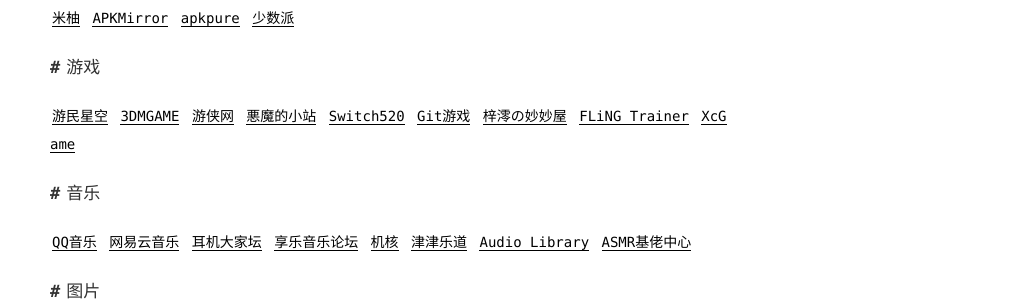
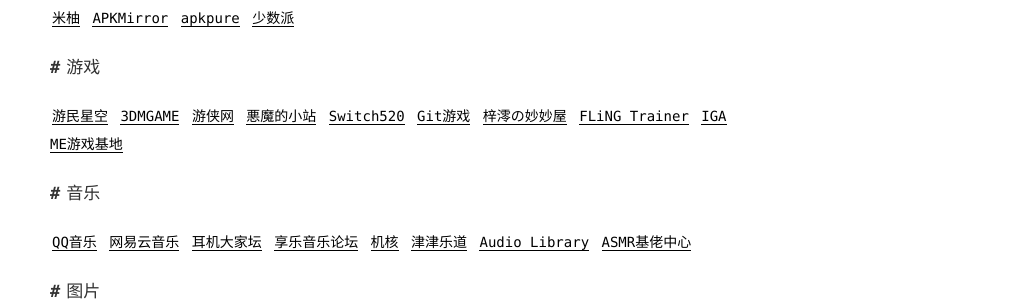
Before and after one commit to admans/admans.github.io, a Jekyll site: the page built from pages/navi.md, in a window 1280 px wide. Shown: the part 446-747 px from the top of the page, without its empty margins (250-1280 px from the left). Built offline with Jekyll 4.4.1, drawn with Linux system fonts in a browser that asks for light colours.

Commit message:
Update navi.md

```diff
--- a/pages/navi.md
+++ b/pages/navi.md
@@ -17,7 +17,7 @@ title: 导航
 
 ## 游戏
 
-[游民星空](http://www.gamersky.com/ "游民星空") [3DMGAME](http://www.3dmgame.com/ "3DMGAME") [游侠网](https://www.ali213.net/ "游侠网") [悪魔的小站](http://www.mubolin.cn:99/ "悪魔的小站") [Switch520](https://laoquzhang.com "Switch520") [Git游戏](https://gityx.com/ "Git游戏") [梓澪の妙妙屋](https://zi0.cc/ "梓澪の妙妙屋") [FLiNG Trainer](https://flingtrainer.com/ "FLiNG Trainer") [XcGame](https://www.xcacgs.com/ "XcGame")
+[游民星空](http://www.gamersky.com/ "游民星空") [3DMGAME](http://www.3dmgame.com/ "3DMGAME") [游侠网](https://www.ali213.net/ "游侠网") [悪魔的小站](http://www.mubolin.cn:99/ "悪魔的小站") [Switch520](https://laoquzhang.com "Switch520") [Git游戏](https://gityx.com/ "Git游戏") [梓澪の妙妙屋](https://zi0.cc/ "梓澪の妙妙屋") [FLiNG Trainer](https://flingtrainer.com/ "FLiNG Trainer") [IGAME游戏基地](https://www.iccsgame.xyz/ "IGAME游戏基地")
 
 ## 音乐
 
```
